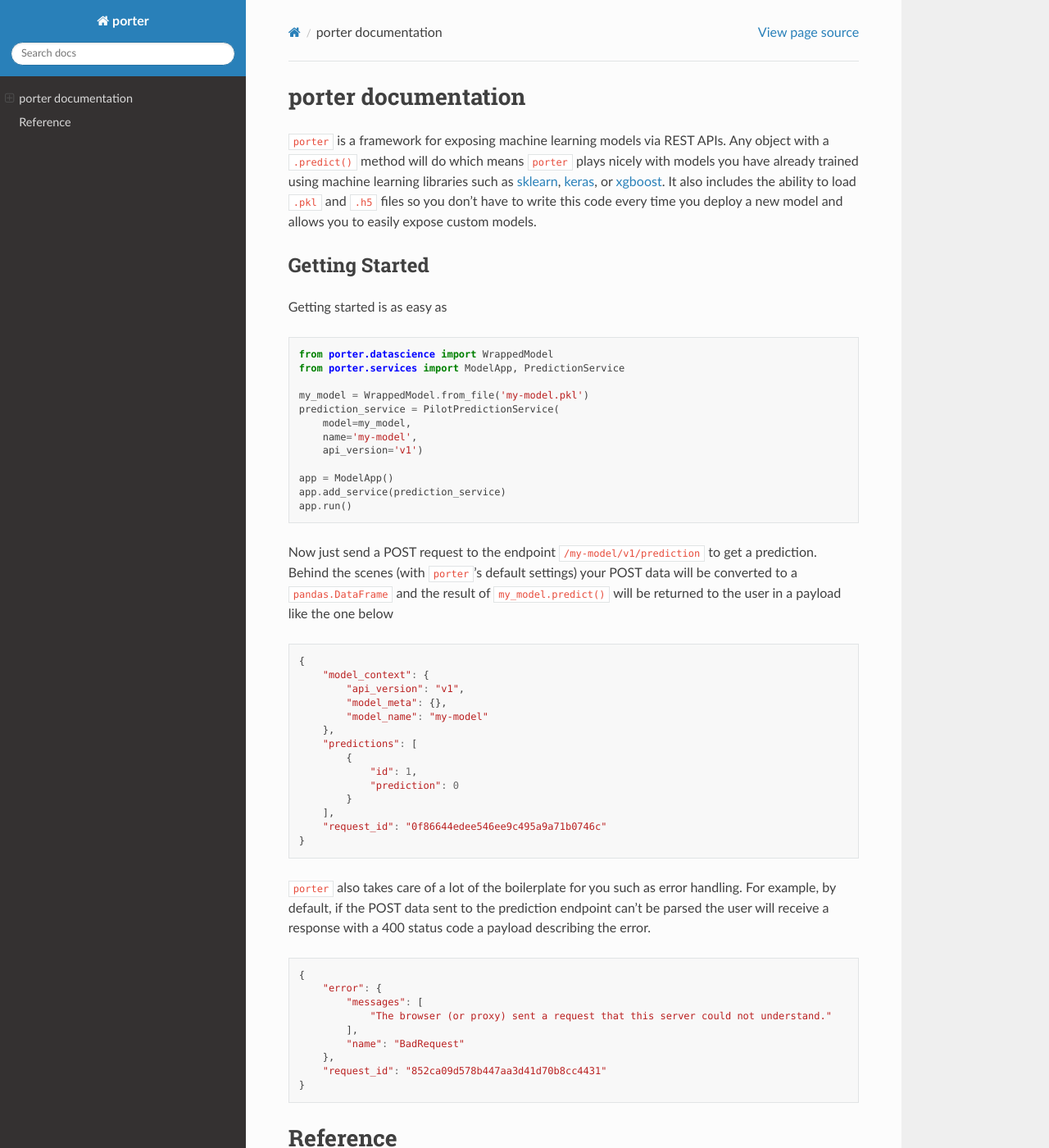
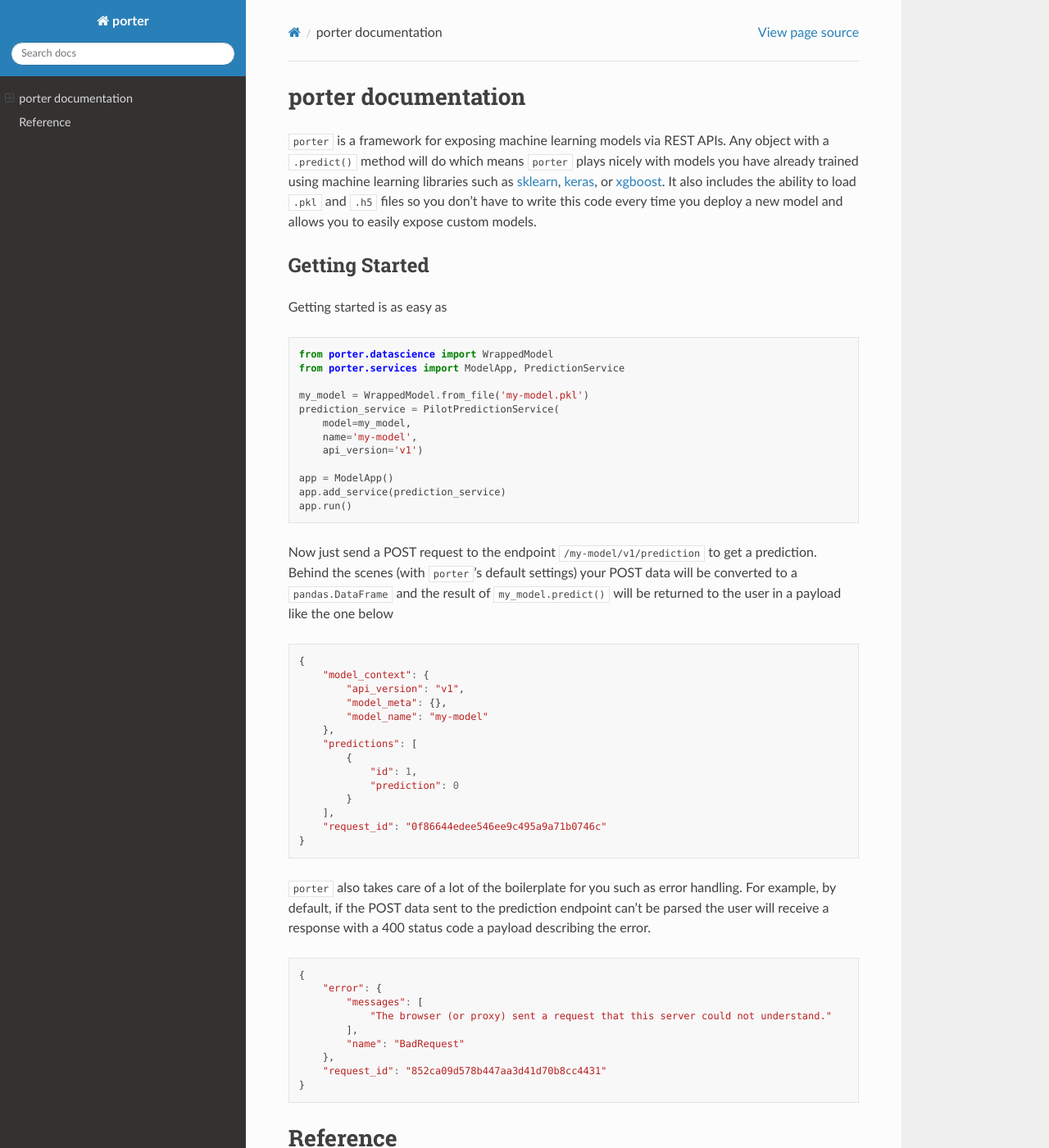
Before and after one commit to dantegates/porter, a Sphinx documentation site: the page built from docs/index.rst, in a window 1280 px wide and 1400 px high. Shown: the whole window at 82% size. Built offline with Sphinx 7.4.7 and the Read the Docs theme 2.0.0, drawn with Linux system fonts in a browser that asks for light colours.

Commit message:
add custom theming to make inline code literals black instead of red

```diff
--- /dev/null
+++ b/docs/_static/theme_overrides.css
@@ -0,0 +1,4 @@
+
+.rst-content tt.literal, .rst-content tt.literal, .rst-content code.literal {
+    color: #444444;
+}
--- a/docs/conf.py
+++ b/docs/conf.py
@@ -48,12 +48,32 @@
 
 # -- Options for HTML output -------------------------------------------------
 
-# The theme to use for HTML and HTML Help pages.  See the documentation for
-# a list of builtin themes.
-#
-html_theme = "sphinx_rtd_theme"
+
+# on_rtd is whether we are on readthedocs.org, this line of code grabbed from docs.readthedocs.org
+import os
+on_rtd = os.environ.get('READTHEDOCS', None) == 'True'
+
+if not on_rtd:  # only import and set the theme if we're building docs locally
+    import sphinx_rtd_theme
+    html_theme = 'sphinx_rtd_theme'
+    html_theme_path = [sphinx_rtd_theme.get_html_theme_path()]
+    # Override default css to get a larger width for local build
+    def setup(app):
+        #app.add_javascript("custom.js")
+        app.add_stylesheet('theme_overrides.css')
+else:
+    # Override default css
+    html_context = {
+        'css_files': [
+            'https://media.readthedocs.org/css/sphinx_rtd_theme.css',
+            'https://media.readthedocs.org/css/readthedocs-doc-embed.css',
+            'theme_overrides.css',
+        ],
+    }
+
+
 
 # Add any paths that contain custom static files (such as style sheets) here,
 # relative to this directory. They are copied after the builtin static files,
 # so a file named "default.css" will overwrite the builtin "default.css".
-#html_static_path = ['_static']
+html_static_path = ['_static']
```
